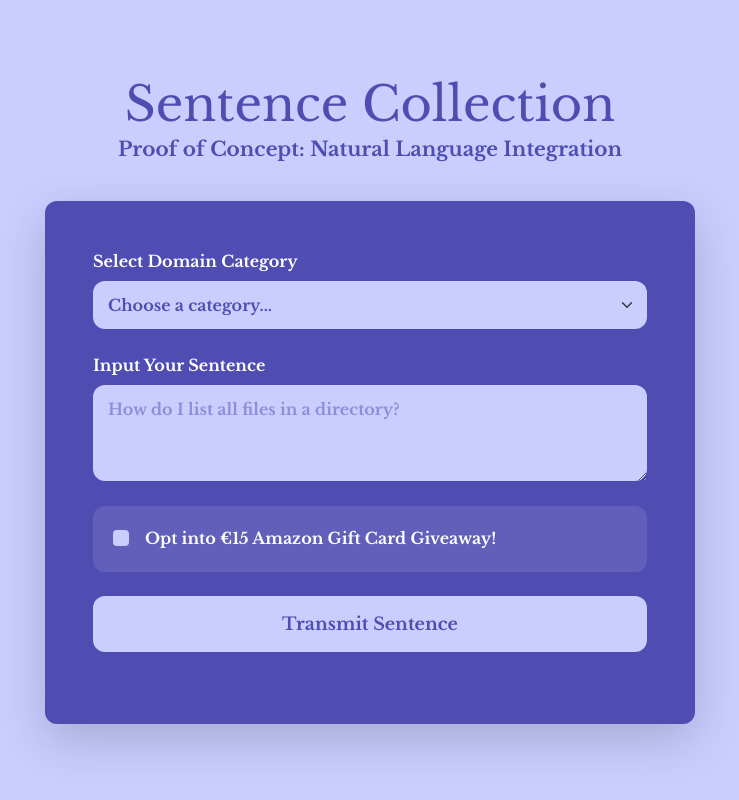
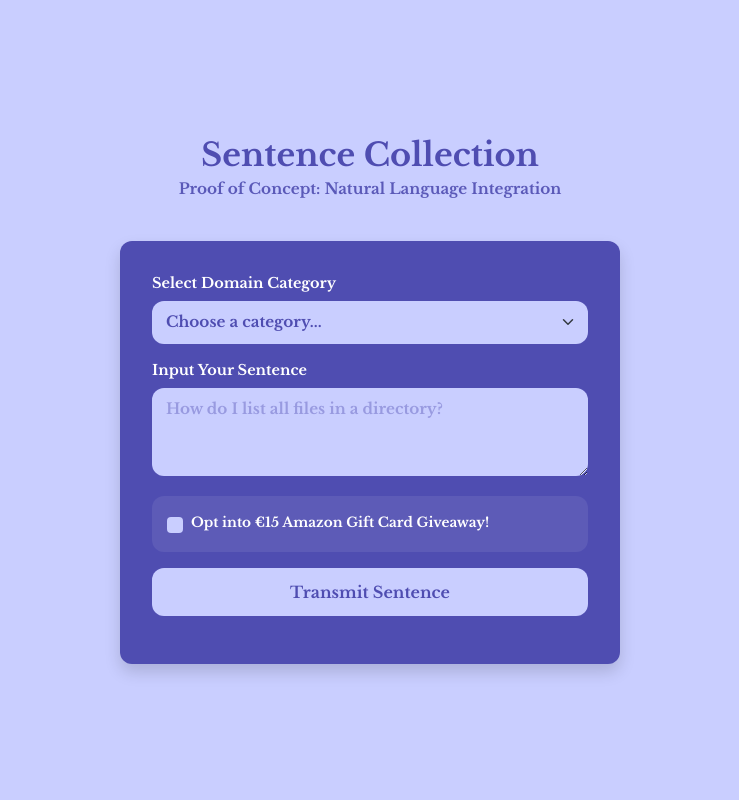
Before and after one commit to leoneltrich/sentence_collection, a Flask app: page /submit in a window 1280 px wide. Shown: the whole page, without its empty margins (270-1009 px from the left). Run offline with Flask 3, Linux system fonts and the light colour scheme; data that the repository does not hold is empty.

Commit message:
made submit page more subtle

```diff
--- a/app/templates/submit.html
+++ b/app/templates/submit.html
@@ -30,16 +30,26 @@
 
         /* Typography */
         h1, h2, h3, h4, h5, h6, strong, .bold-text {
-            font-weight: 700; /* Bold */
+            font-weight: 700;
         }
 
         p, label, span, .form-control, .form-select, .btn, .semi-bold-text {
-            font-weight: 600; /* Semi-bold (using 600 as a standard semi-bold weight) */
+            font-weight: 600;
         }
 
         .page-header {
             color: var(--brand-primary);
-            margin-bottom: 2rem;
+            margin-bottom: 1.5rem;
+        }
+
+        h1.main-title {
+            font-size: 2rem;
+            margin-bottom: 0.25rem;
+        }
+
+        .sub-title {
+            font-size: 0.95rem;
+            opacity: 0.9;
         }
 
         .submission-card {
@@ -47,20 +57,21 @@
             color: var(--brand-white);
             border: none;
             border-radius: var(--border-radius);
-            box-shadow: 0 10px 30px rgba(79, 77, 177, 0.2);
-            max-width: 650px;
+            box-shadow: 0 4px 15px rgba(79, 77, 177, 0.15);
+            max-width: 500px; /* Reduced from 650px */
             width: 100%;
             overflow: hidden;
         }
 
         .card-body {
-            padding: 3rem !important;
+            padding: 2rem !important; /* Reduced from 3rem */
         }
 
         .form-label {
             color: var(--brand-white);
-            margin-bottom: 0.5rem;
+            margin-bottom: 0.4rem;
             display: block;
+            font-size: 0.9rem;
         }
 
         .form-control, .form-select {
@@ -68,7 +79,8 @@
             border: none;
             color: var(--brand-primary);
             border-radius: var(--border-radius);
-            padding: 12px 15px;
+            padding: 10px 14px;
+            font-size: 0.95rem;
         }
 
         .form-control:focus, .form-select:focus {
@@ -79,7 +91,7 @@
         }
 
         .form-control::placeholder {
-            color: rgba(79, 77, 177, 0.5);
+            color: rgba(79, 77, 177, 0.4);
         }
 
         .btn-submit {
@@ -87,44 +99,52 @@
             color: var(--brand-primary);
             border: none;
             border-radius: var(--border-radius);
-            padding: 15px;
+            padding: 12px;
             transition: transform 0.2s, background-color 0.2s;
-            font-size: 1.1rem;
+            font-size: 1rem;
+            margin-top: 1rem;
         }
 
         .btn-submit:hover {
             background-color: var(--brand-white);
             color: var(--brand-primary);
-            transform: translateY(-2px);
+            transform: translateY(-1px);
         }
 
         .category-desc {
             font-style: italic;
-            font-size: 0.85rem;
-            color: rgba(255, 255, 255, 0.8);
-            margin-top: 8px;
+            font-size: 0.8rem;
+            color: rgba(255, 255, 255, 0.85);
+            margin-top: 6px;
         }
 
         .giveaway-section {
-            background-color: rgba(255, 255, 255, 0.1);
-            padding: 20px;
+            background-color: rgba(255, 255, 255, 0.08);
+            padding: 15px;
             border-radius: var(--border-radius);
-            margin-top: 25px;
+            margin-top: 20px;
+        }
+
+        .form-check-label {
+            font-size: 0.85rem;
         }
 
         #email-group {
             display: none;
-            margin-top: 15px;
+            margin-top: 12px;
         }
 
         .alert {
             border-radius: var(--border-radius);
             border: none;
+            font-size: 0.9rem;
+            padding: 12px;
         }
 
         .form-check-input {
             background-color: var(--brand-bg);
             border: none;
+            cursor: pointer;
         }
 
         .form-check-input:checked {
@@ -136,14 +156,14 @@
 <body>
     <div class="container d-flex flex-column align-items-center">
         <div class="page-header text-center">
-            <h1 class="display-5 mb-1">Sentence Collection</h1>
-            <p class="h5 semi-bold-text">Proof of Concept: Natural Language Integration</p>
+            <h1 class="main-title">Sentence Collection</h1>
+            <p class="sub-title semi-bold-text">Proof of Concept: Natural Language Integration</p>
         </div>
 
-        <div class="card submission-card shadow-lg">
+        <div class="card submission-card shadow">
             <div class="card-body">
                 <form id="submission-form">
-                    <div class="mb-4">
+                    <div class="mb-3">
                         <label for="category-select" class="form-label">Select Domain Category</label>
                         <select class="form-select" id="category-select" required>
                             <option value="" selected disabled>Choose a category...</option>
@@ -151,13 +171,13 @@
                         <div id="selected-category-desc" class="category-desc"></div>
                     </div>
 
-                    <div class="mb-4">
+                    <div class="mb-3">
                         <label for="sentence-text" class="form-label">Input Your Sentence</label>
                         <textarea class="form-control" id="sentence-text" rows="3" required placeholder="How do I list all files in a directory?"></textarea>
                     </div>
 
                     <div class="giveaway-section">
-                        <div class="form-check">
+                        <div class="form-check d-flex align-items-center">
                             <input class="form-check-input" type="checkbox" id="giveaway-opt-in">
                             <label class="form-check-label text-white ms-2" for="giveaway-opt-in">
                                 Opt into <strong>€15 Amazon Gift Card</strong> Giveaway!
@@ -170,9 +190,9 @@
                         </div>
                     </div>
 
-                    <button type="submit" class="btn btn-submit w-100 mt-4" id="submit-btn">Transmit Sentence</button>
+                    <button type="submit" class="btn btn-submit w-100" id="submit-btn">Transmit Sentence</button>
                 </form>
-                <div id="feedback" class="mt-4"></div>
+                <div id="feedback" class="mt-3"></div>
             </div>
         </div>
     </div>
@@ -238,15 +258,15 @@
                 const result = await response.json();
 
                 if (response.ok) {
-                    feedback.innerHTML = `<div class="alert alert-light text-primary py-3"><strong>SUCCESS:</strong> Sentence Recorded. Thank you!</div>`;
+                    feedback.innerHTML = `<div class="alert alert-light text-primary"><strong>SUCCESS:</strong> Sentence Recorded. Thank you!</div>`;
                     document.getElementById('submission-form').reset();
                     document.getElementById('email-group').style.display = 'none';
                     document.getElementById('selected-category-desc').textContent = '';
                 } else {
-                    feedback.innerHTML = `<div class="alert alert-light text-danger py-3"><strong>NOTICE:</strong> ${result.error}</div>`;
+                    feedback.innerHTML = `<div class="alert alert-light text-danger"><strong>NOTICE:</strong> ${result.error}</div>`;
                 }
             } catch (err) {
-                feedback.innerHTML = `<div class="alert alert-light text-danger py-3"><strong>ERROR:</strong> Transmission failed.</div>`;
+                feedback.innerHTML = `<div class="alert alert-light text-danger"><strong>ERROR:</strong> Transmission failed.</div>`;
             } finally {
                 btn.disabled = false;
                 btn.textContent = 'Transmit Sentence';
```
